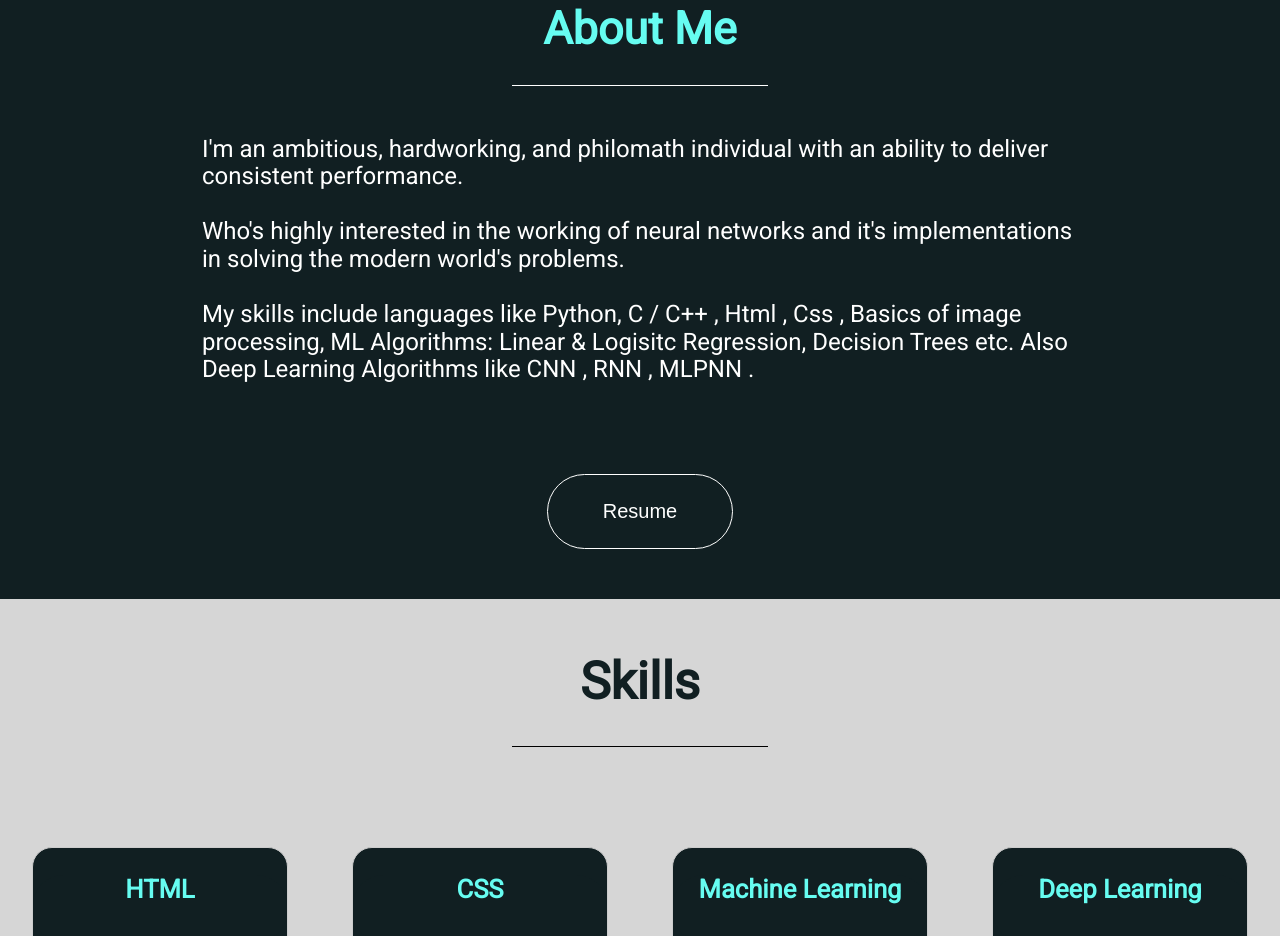
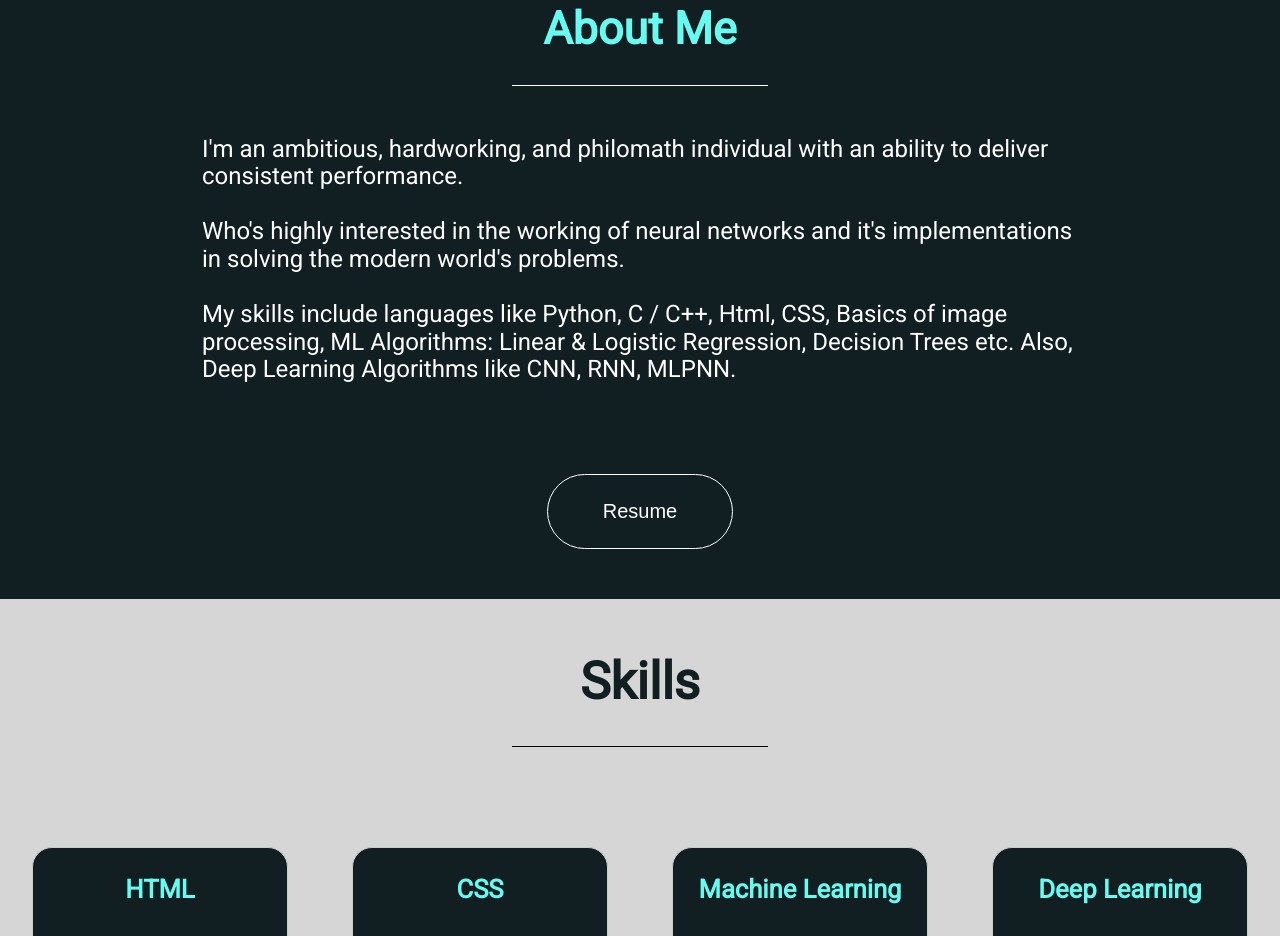
Before and after one commit to paragd0310/Portfolio, a plain HTML site: page index.html in a window 1280 px wide. Shown: the part 837-1773 px from the top of the page. Drawn offline with nearby package versions, Linux system fonts and the light colour scheme.

Commit message:
Update index.html

```diff
--- a/index.html
+++ b/index.html
@@ -103,7 +103,7 @@
                 <br />
                 Who's highly interested in the working of neural networks and it's implementations in solving the modern world's problems.<br />
                 <br />
-                My skills include languages like Python, C / C++ , Html , Css , Basics of image processing, ML Algorithms: Linear & Logisitc Regression, Decision Trees etc. Also Deep Learning Algorithms like CNN , RNN , MLPNN .
+                My skills include languages like Python, C / C++, Html, CSS, Basics of image processing, ML Algorithms: Linear & Logistic Regression, Decision Trees etc. Also, Deep Learning Algorithms like CNN, RNN, MLPNN.
               </p>
               </div>
 
```
